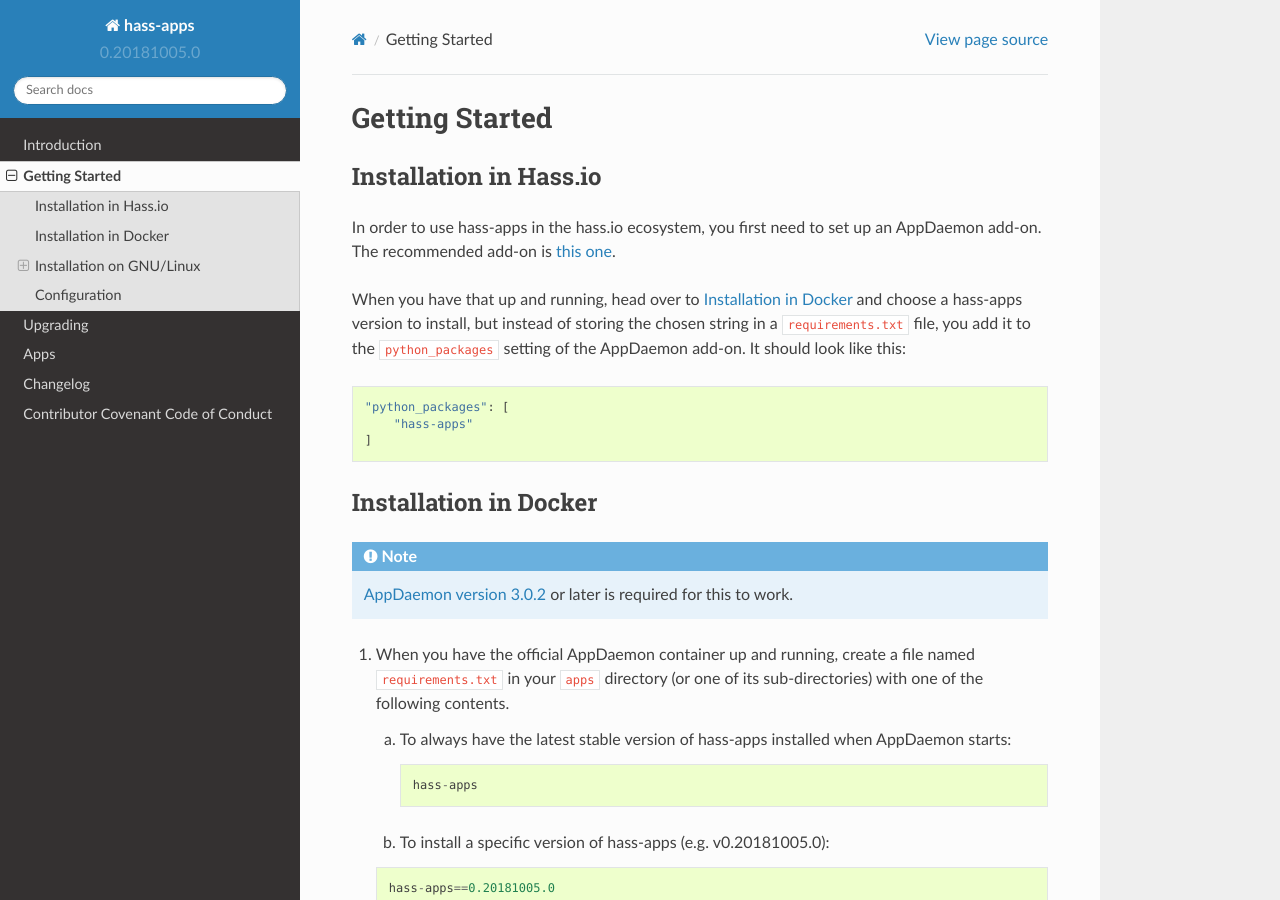
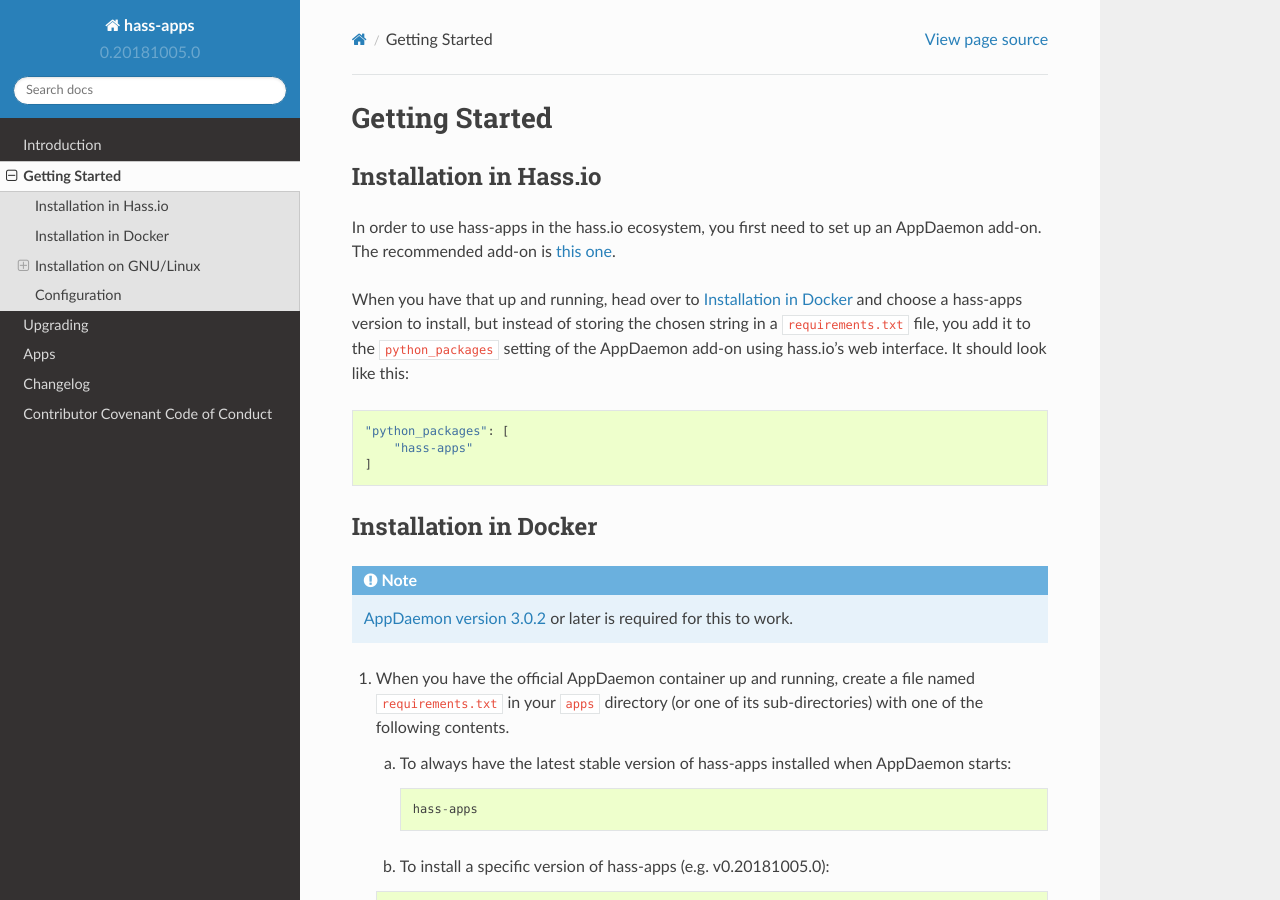
Before and after one commit to bob1de/hass-apps, a Sphinx documentation site: the page built from docs/getting-started.rst, in a window 1280 px wide and 900 px high. Built offline with Sphinx 7.4.7 and the Read the Docs theme 2.0.0, drawn with Linux system fonts in a browser that asks for light colours.

Commit message:
Describe where to find the settings of the AppDaemon hass.io add-on

```diff
--- a/docs/getting-started.rst
+++ b/docs/getting-started.rst
@@ -14,7 +14,8 @@
 :ref:`getting-started/installation-in-docker` and choose a hass-apps
 version to install, but instead of storing the chosen string in a
 ``requirements.txt`` file, you add it to the ``python_packages`` setting
-of the AppDaemon add-on. It should look like this:
+of the AppDaemon add-on using hass.io's web interface. It should look
+like this:
 
 ::
 
```
